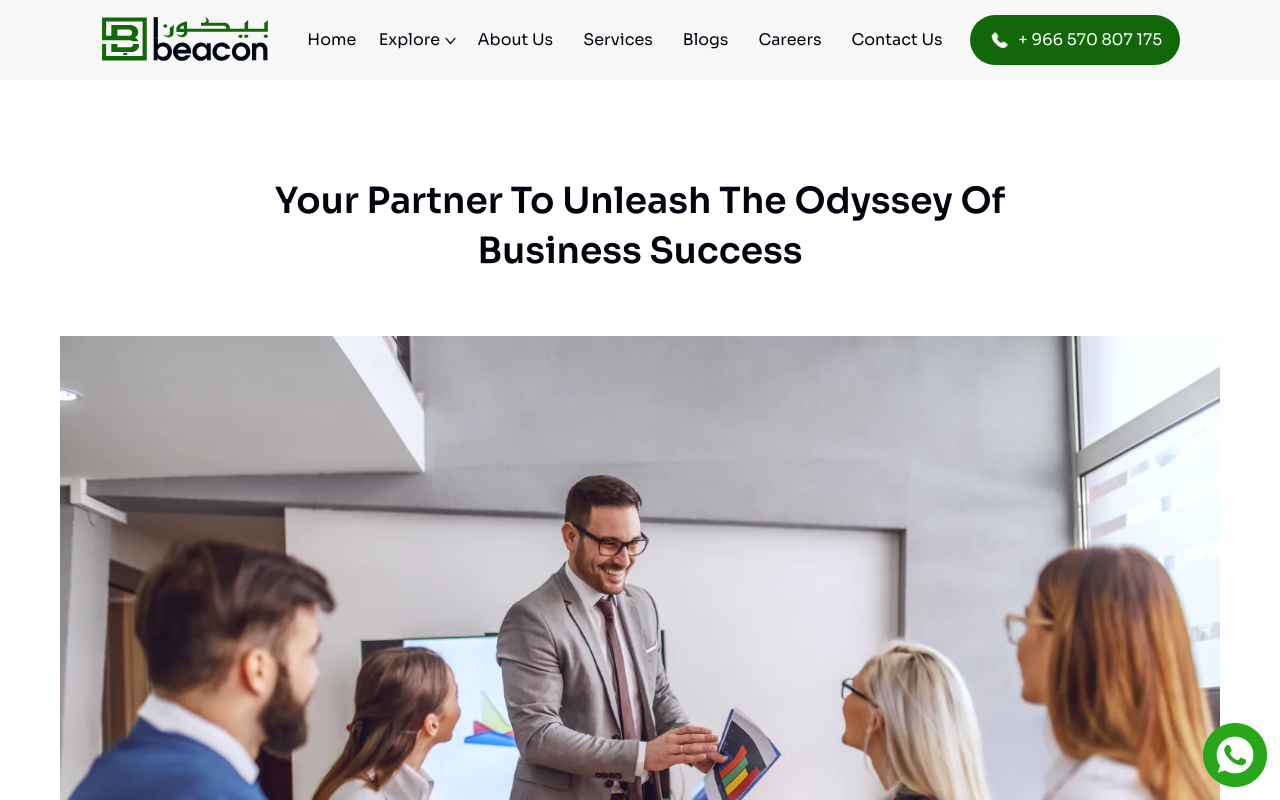
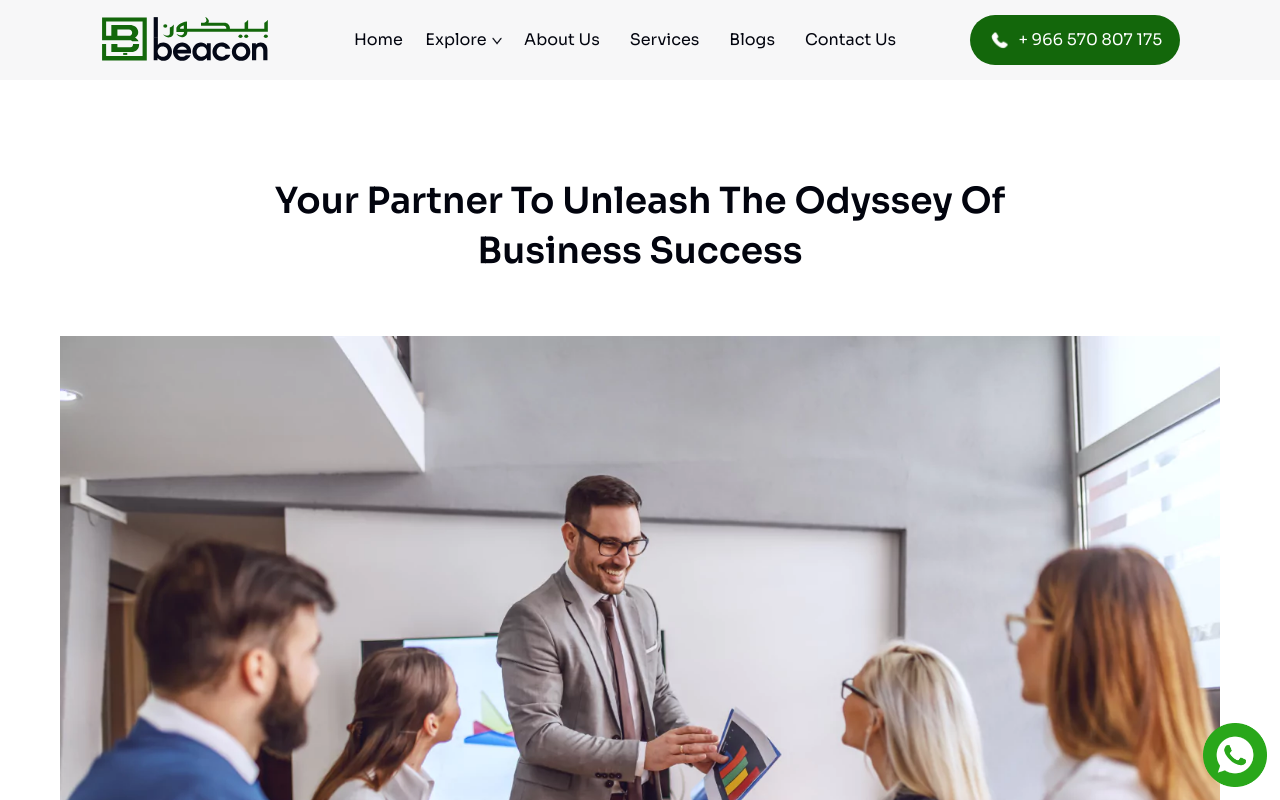
Before and after one commit to beacon-global/Beacon, a Next.js app: page /pages/About in a window 1280 px wide. Shown: the top 800 px of the page. Built offline with nearby package versions, Linux system fonts and the light colour scheme.

Commit message:
careers, partners hide

```diff
--- a/package.json
+++ b/package.json
@@ -3,7 +3,7 @@
   "version": "0.1.0",
   "private": true,
   "scripts": {
-    "dev": "next dev",
+    "dev": "next dev -p 3004",
     "build": "next build",
     "export": "next build && next export",
     "start": "next start",
--- a/src/app/components/Footer.js
+++ b/src/app/components/Footer.js
@@ -34,9 +34,9 @@ function Footer() {
             <a href="pages/blog/">
               <p>Blogs</p>
             </a>
-            <a href="/pages/Partners">
+            {/* <a href="/pages/Partners">
               <p>Partners</p>
-            </a>
+            </a> */}
             <a href="/pages/Careers">
               <p>Careers</p>
             </a>
--- a/src/app/components/Header.js
+++ b/src/app/components/Header.js
@@ -15,7 +15,7 @@ function Header() {
     { text: "About Us", href: "/pages/About/" },
     { text: "Services", href: "/pages/Services/" },
     { text: "Blogs", href: "/pages/blog/" },
-    { text: "Careers", href: "/pages/Careers/" },
+    // { text: "Careers", href: "/pages/Careers/" },
     { text: "Contact Us", href: "/pages/Contact/" },
   ];
 
--- a/src/app/components/MobileHeader.js
+++ b/src/app/components/MobileHeader.js
@@ -195,7 +195,7 @@ function MobileHeader() {
           >
             Blogs
           </a>
-          <a
+          {/* <a
             href="/pages/Careers"
             style={{ textDecoration: "none", color: "#333", fontSize: "1rem" }}
             className="mLinks"
@@ -208,7 +208,7 @@ function MobileHeader() {
             className="mLinks"
           >
             Partners
-          </a>
+          </a> */}
           <a
             href="/pages/Contact"
             style={{ textDecoration: "none", color: "#333", fontSize: "1rem" }}
```
